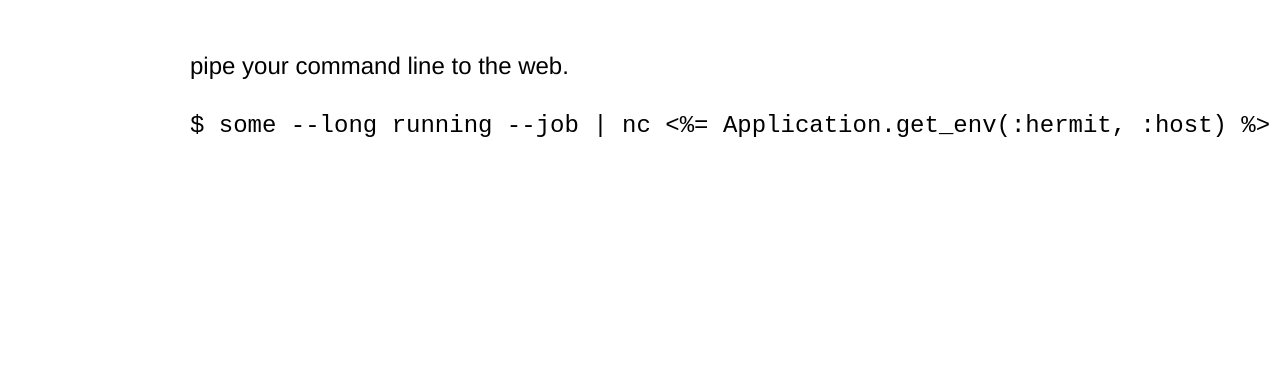
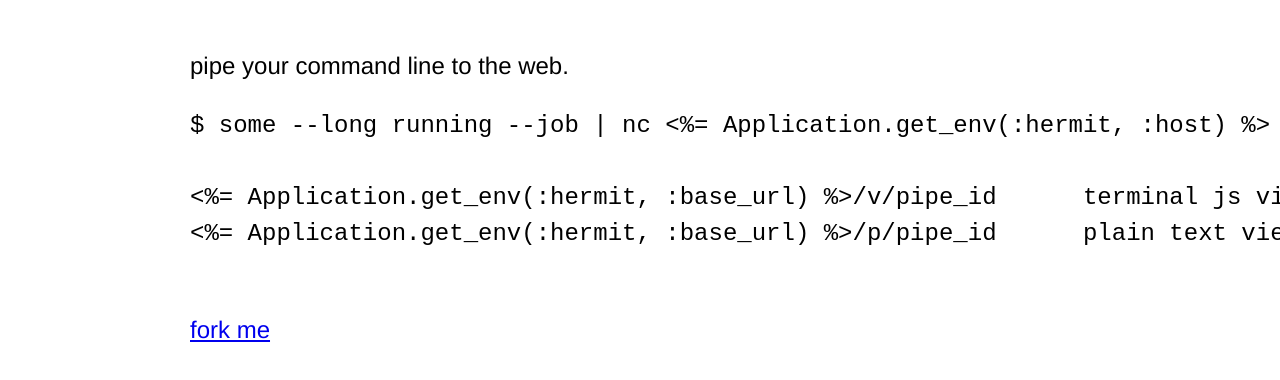
Before and after one commit to erik/hermit, a plain HTML site: page web/index.html in a window 1280 px wide. Shown: the top 380 px of the page. Drawn offline with Linux system fonts and the light colour scheme.

Commit message:
bit more info to the index page

```diff
--- a/web/index.html
+++ b/web/index.html
@@ -1,11 +1,18 @@
 <head>
     <style>
-     body { height: 100%; max-width: 900px; margin: 2em auto; line-height: 1.5; font-size: 24px; }
+     body { max-width: 900px; margin: 2em auto; line-height: 1.5; font-size: 24px; }
      p { font-family: Helvetica Neue, sans-serif; }
     </style>
 </head>
 
 <body>
     <p>pipe your command line to the web.</p>
-    <pre>$ some --long running --job | nc <%= Application.get_env(:hermit, :host) %> <%= Application.get_env(:hermit, :sink_port) %></pre>
+    <pre>
+$ some --long running --job | nc <%= Application.get_env(:hermit, :host) %> <%= Application.get_env(:hermit, :sink_port) %>
+
+<%= Application.get_env(:hermit, :base_url) %>/v/pipe_id      terminal js view
+<%= Application.get_env(:hermit, :base_url) %>/p/pipe_id      plain text view
+    </pre>
+
+    <p><a href="https://github.com/erik/hermit">fork me</a></p>
 </body>
```
